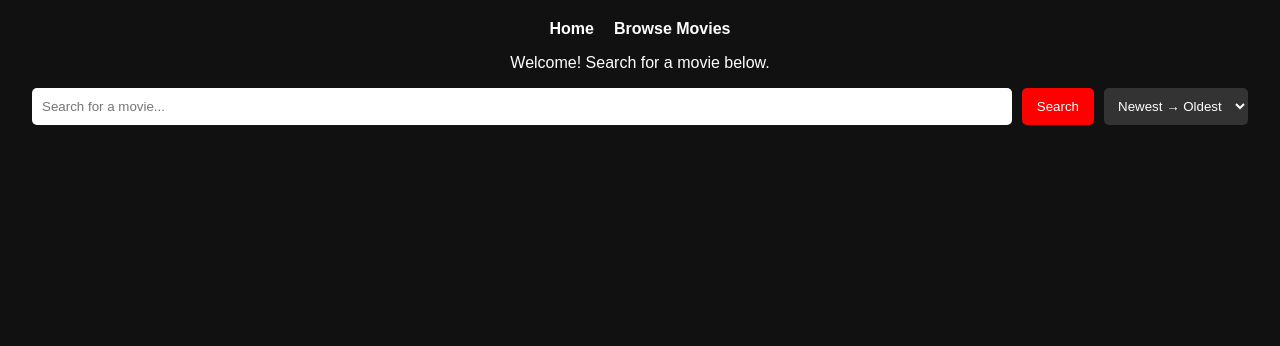
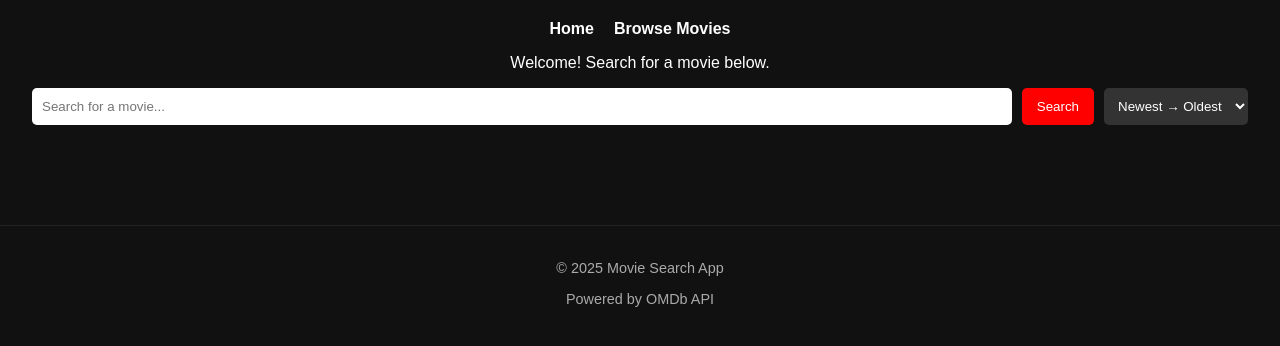
Before and after one commit to J4yth31k/javascript_project, a plain HTML site: page index.html in a window 1280 px wide. Drawn offline with Linux system fonts and the light colour scheme; no server answers.

Commit message:
Update index.html

```diff
--- a/index.html
+++ b/index.html
@@ -59,5 +59,11 @@
       <p id="modal-plot"></p>
     </div>
   </div>
+
+<!-- ✅ Footer goes here -->
+  <footer class="site-footer">
+    <p>© 2025 Movie Search App</p>
+    <p>Powered by OMDb API</p>
+  </footer>
 </body>
 </html>
```
